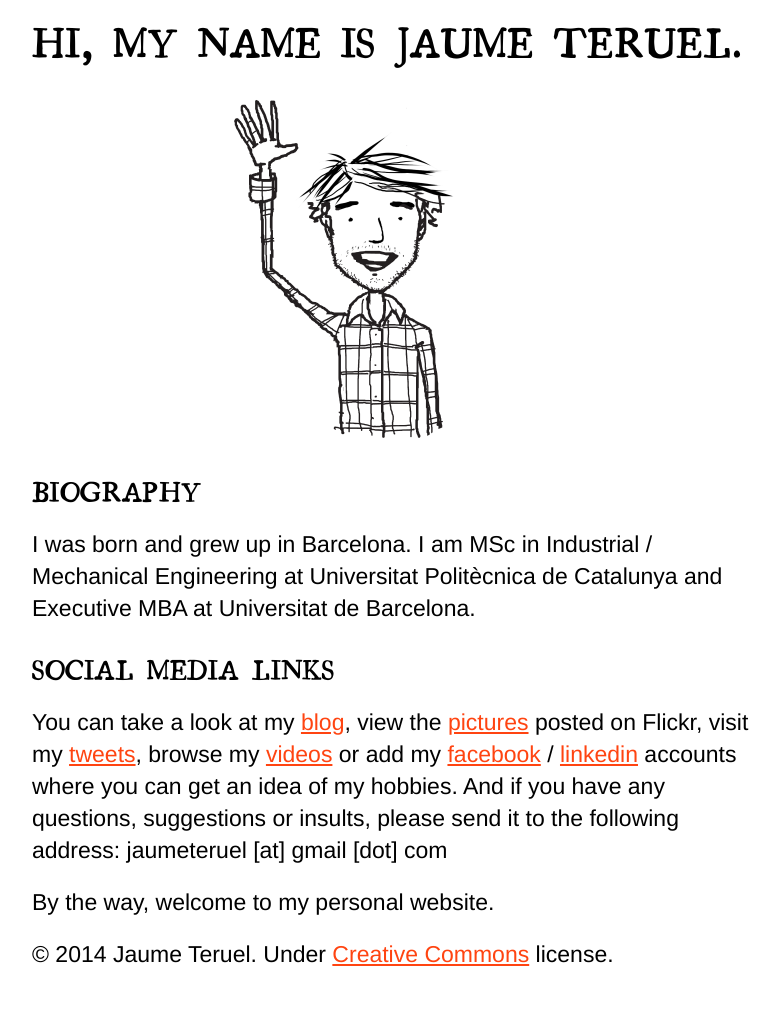
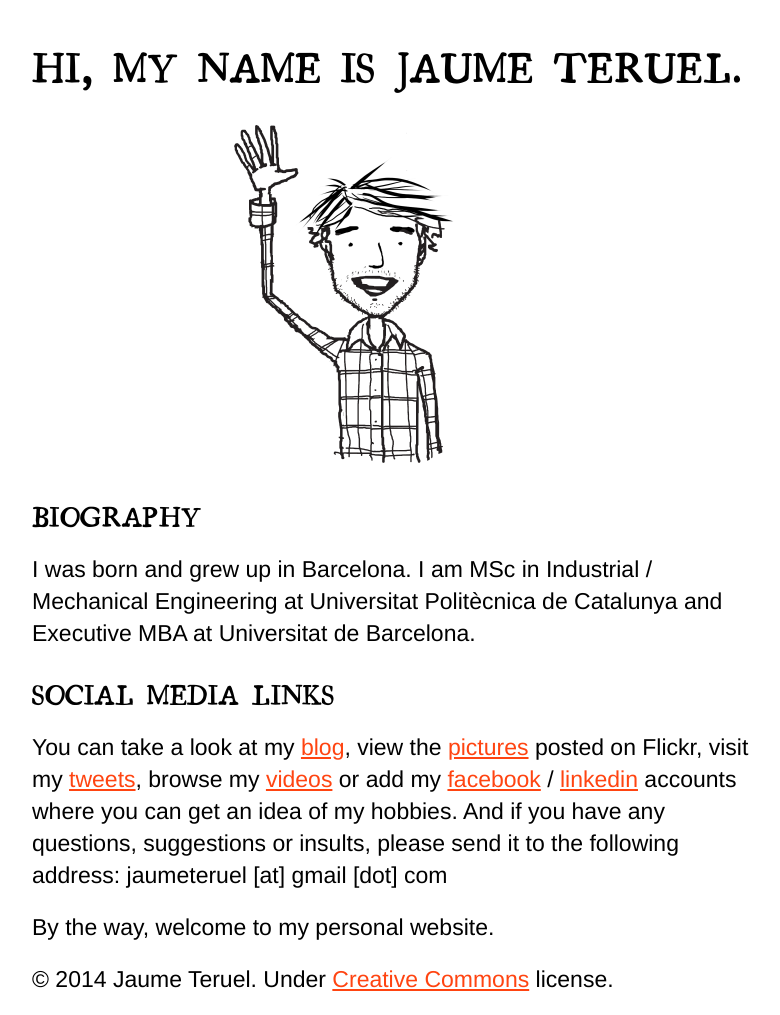
Before and after one commit to joanteruel/jaumeteruel, a Jekyll site: the page built from index.md, in a window 1280 px wide. Shown: the whole page, without its empty margins (248-1028 px from the left). Built offline with Jekyll 4.4.1, drawn with Linux system fonts in a browser that asks for light colours; some web fonts are replaced; Markdown is read by kramdown in place of the engine named in the settings; a style sheet for code colours, icons or effects is not loaded; before the commit the page ends 990 px from its top, so only the background shows below that.

Commit message:
Update style.css

```diff
--- a/css/style.css
+++ b/css/style.css
@@ -39,7 +39,7 @@ body {
 	font-family: "Georgia Pro", "Helvetica neue", Helvetica;
 	font-size: 23px;
 	font-weight: 350;
-	margin-top: 2%;
+	margin-top: 4%;
 	}
 
 img {
```
